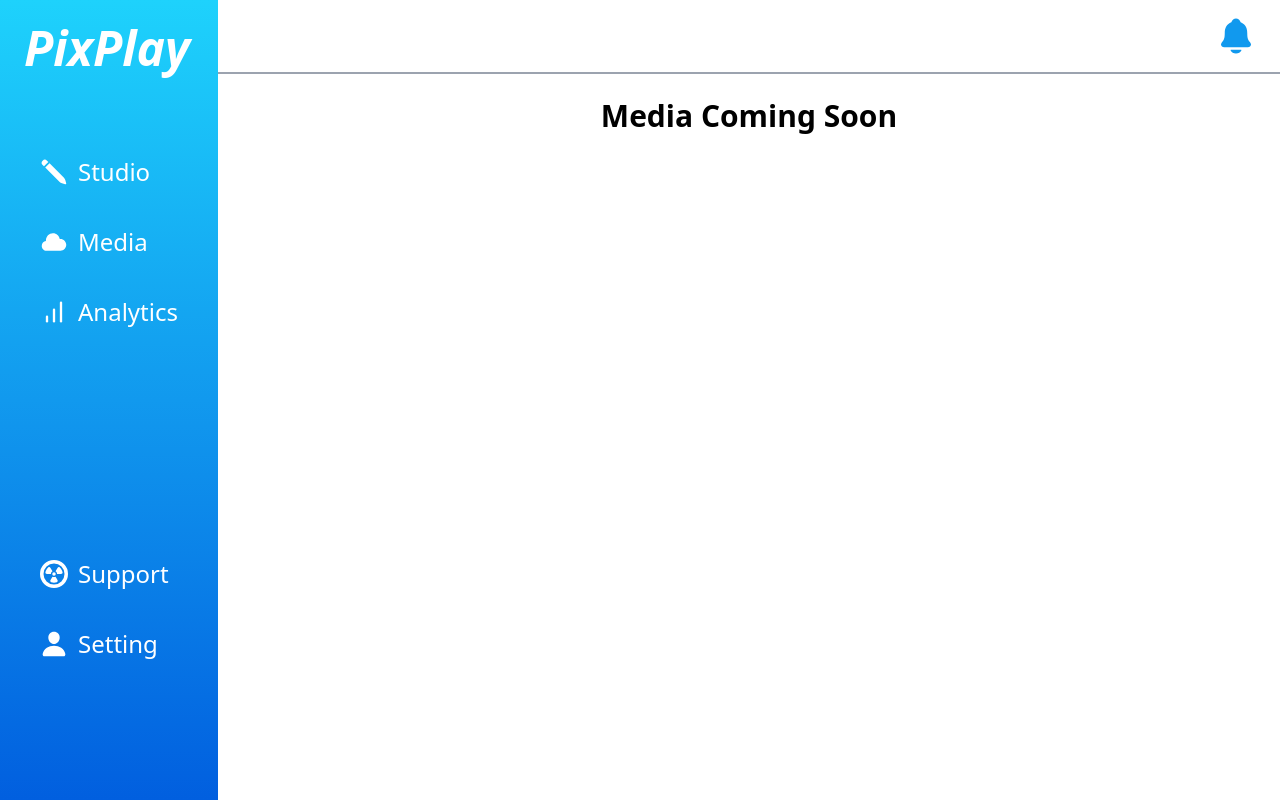
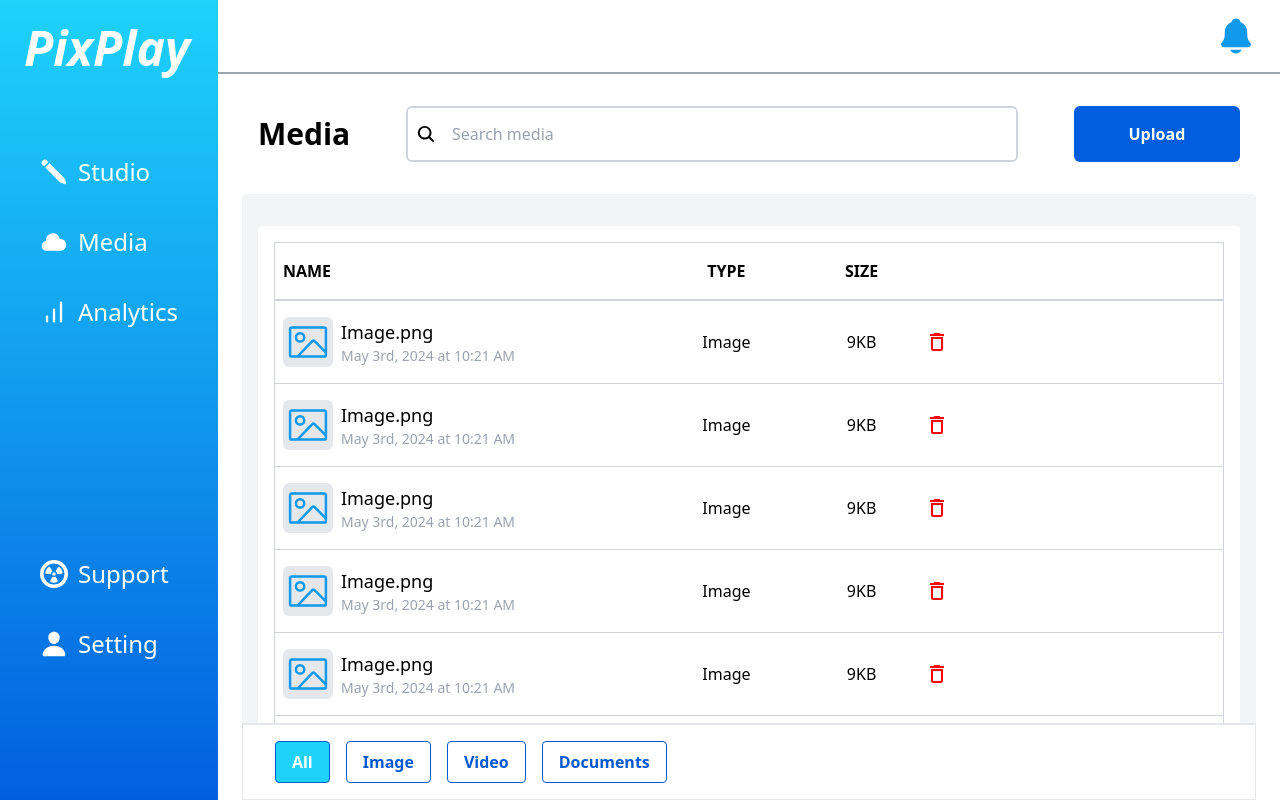
Before and after one commit to Aljoboyer/pixplaydemo, a React (Vite) app: page /dashboard/Media in a window 1280 px wide. Built offline with nearby package versions, Linux system fonts and the light colour scheme.

Commit message:
media done

```diff
--- a/src/components/admin/Media/MediaList.jsx
+++ b/src/components/admin/Media/MediaList.jsx
@@ -15,7 +15,7 @@ const MediaInfo = () => {
         </div>
 }
 
-const MediaList = () => {
+const MediaList = ({mediaDeleteHandler}) => {
   return (
     <div className='bg-gray-100 p-4 mt-4 w-full rounded z-0'>
         <div className='w-full overflow-y-visible overflow-x-auto  mt-4 bg-white p-4 rounded'>
@@ -34,7 +34,7 @@ const MediaList = () => {
                     [1,2,3,4,5,6,7]?.map((item) => (
                       <tr className='border border-b-1 border-gray-300 px-2 cursor-pointer hover:bg-gray-100'>
                       <td className=' py-2 px-2'>
-                      <MediaInfo/>
+                            <MediaInfo/>
                       </td>
                       <td className='px-6 text-center py-2'>
                           Image
@@ -43,14 +43,14 @@ const MediaList = () => {
                           9KB
                       </td>
                       <td className='w-[300px] text-center py-2'>
-                        <MdOutlineDelete color='red' className='' size={24}/>
+                        <MdOutlineDelete onClick={mediaDeleteHandler} color='red' className='' size={24}/>
                       </td>
                   </tr>
                     ))
                    }
                 </tbody>
             </table>
-            </div>
+        </div>
     </div>
   )
 }
--- a/src/components/admin/settings/Teams.jsx
+++ b/src/components/admin/settings/Teams.jsx
@@ -95,6 +95,8 @@ const Teams = () => {
                 <ConfirmationModal
                 onClose={toggleDeleteModal}
                 visible={showDeleteModal}
+                mainTitle={'Delete Jhon@gmail.com'}
+                infoTitle={<><span className='font-medium'>jhonday@gmail.com</span> will be deleted permanently and this action cannot be undone.</>}
                 />
             )
           }
--- a/src/components/common/Layouts/Layout.jsx
+++ b/src/components/common/Layouts/Layout.jsx
@@ -43,7 +43,7 @@ const Layout = ({ children }) => {
 
 
 					<main className=''>
-						<div className={`mx-auto max-w-screen-2xl p-4 md:p-6 2xl:p-10`}>
+						<div className={`mx-auto max-w-screen-2xl px-4 pt-4 md:px-6 md:pt-4 2xl:px-10 2xl:pt-10 `}>
 							{/* <ToastContainer/> */}
 							{children}
 						</div>
--- a/src/components/common/Modals/ConfirmationModal.jsx
+++ b/src/components/common/Modals/ConfirmationModal.jsx
@@ -3,7 +3,7 @@ import { MdOutlineCancel } from 'react-icons/md';
 import { FiPlusCircle } from "react-icons/fi";
 import { MdMailOutline } from "react-icons/md";
 
-const ConfirmationModal = ({ visible, onClose , onClickHandler}) => {
+const ConfirmationModal = ({ visible, onClose , onClickHandler, mainTitle, infoTitle}) => {
 
     const toggleModal = (e) => {
         if (e.target.id === 'ConfirmationModal') onClose();
@@ -30,12 +30,12 @@ const ConfirmationModal = ({ visible, onClose , onClickHandler}) => {
                </div>
 
                 <div className='py-4'>
-                    <h1 className='text-xl md:text-2xl lg:text-3xl font-bold'>Delete Jhon@gmail.com</h1>
-                    <p className='mt-2'><span className='font-medium'>jhonday@gmail.com</span> will be deleted permanently and this action cannot be undone.</p>
+                    <h1 className='text-xl md:text-2xl lg:text-3xl font-bold'>{mainTitle}</h1>
+                    <p className='mt-2'>{infoTitle}</p>
 
                     <div className='flex flex-row justify-end items-center mt-2'>
                         <button onClick={() => onClose()} className='px-4 py-2 ms-2 font-medium border border-2 border-gray-300 rounded-md text-base md:text-lg'>Cancel</button>
-                        <button onClick={() => onClose()} className='px-4 py-2 ms-2 font-medium border border-2 rounded-md bg-[#015FDF] text-white text-base md:text-lg'>Confirm</button>
+                        <button onClick={() => onClose()} className='px-4 py-2 ms-2 font-medium  rounded-md bg-[#c50707] text-white text-base md:text-lg'>Confirm</button>
                     </div>
                 </div>
             </div>
--- a/src/pages/admin/Media/Media.jsx
+++ b/src/pages/admin/Media/Media.jsx
@@ -1,20 +1,32 @@
-import React, { useState } from 'react'
+import React, { useEffect, useState } from 'react'
 import Layout from '../../../components/common/Layouts/Layout';
 import { IoSearch } from "react-icons/io5";
 import MediaList from '../../../components/admin/Media/MediaList';
 import MediaUploadModal from '../../../components/admin/Media/MediaUploadModal/MediaUploadModal';
+import ConfirmationModal from '../../../components/common/Modals/ConfirmationModal';
 
 const Media = () => {
   const [showMediaUploadModal, setShowMediaUploadModal] = useState(false)
+  const [currentTab, setCurrentTab] = useState('')
+  const [mediaDeleteModalShow, setMediaDeleteModalShow] = useState(false)
 
   const toggleUploadModal = () => {
     setShowMediaUploadModal(!showMediaUploadModal);
   };
 
+  const toggleDeleteModal = () => {
+    setMediaDeleteModalShow(!mediaDeleteModalShow)
+  }
+  const mediaDeleteHandler = () => {
+    toggleDeleteModal()
+  }
+  useEffect(() => {
+    setCurrentTab('All')
+  },[])
   return (
     <Layout>
-        <h1 className='text-center text-3xl font-bold'>Media Coming Soon</h1>
-        {/* <div className='w-full xl:flex xl:flex-row lg:flex lg:flex-row  md:flex md:flex-col sm:flex sm:flex-col justify-between items-center sticky top-16 z-999 bg-white  py-4 px-4'>
+        {/* <h1 className='text-center text-3xl font-bold'>Media Coming Soon</h1> */}
+        <div className='w-full xl:flex xl:flex-row lg:flex lg:flex-row  md:flex md:flex-col sm:flex sm:flex-col justify-between items-center sticky top-16 z-999 bg-white  py-4 px-4'>
                 <div className='flex flex-row items-center w-full'>
                     <p className='text-xl font-bold md:text-3xl'>Media</p>
                     <div className='flex flex-row items-center justify-start border border-2 border-gray-300 w-3/4 mx-auto rounded-md'>
@@ -28,14 +40,54 @@ const Media = () => {
                 </div>
         </div>
 
-          <MediaList/>
+          <MediaList mediaDeleteHandler={mediaDeleteHandler}/>
 
           {
-            <MediaUploadModal
+           showMediaUploadModal && <MediaUploadModal
             onClose={toggleUploadModal}
             visible={showMediaUploadModal}
             />
-          } */}
+          }
+
+          {
+            mediaDeleteModalShow && (
+                <ConfirmationModal
+                onClose={toggleDeleteModal}
+                visible={mediaDeleteModalShow}
+                mainTitle={'Move to Trash?'}
+                infoTitle={'image.png will be deleted and moved to the Trash.'}
+                />
+            )
+          }
+          <div className='w-full  sticky bottom-0 z-999 bg-white  py-4 px-4 border border-t-2 border-gray-200'>
+            <div className="overflow-x-auto whitespace-no-wrap lg:overflow-x-none">
+              <div className="inline-flex  mx-2">
+                <div className="ms-2">
+                  <button
+                  onClick={() => setCurrentTab('All')}
+                  className={` font-bold px-2 md:px-4 text-sm md:text-base py-2 border border-1 border-[#0359d2] rounded ${currentTab == 'All' ? 'bg-[#1ED2FC] text-white' : 'text-[#0359d2]'}`}>All</button>
+                </div>
+
+                <div className="mx-4">
+                  <button
+                 onClick={() => setCurrentTab('Image')}
+                  className={`font-bold px-2 md:px-4 text-sm md:text-base py-2 border border-1 border-[#0359d2] rounded ${currentTab == 'Image' ? 'bg-[#1ED2FC] text-white' : 'text-[#0359d2]'}`}>Image</button>
+                </div>
+
+                <div className="">
+                  <button
+                  onClick={() => setCurrentTab('Video')}
+                  className={`font-bold px-2 md:px-4 text-sm md:text-base py-2 border border-1 border-[#0359d2] rounded ${currentTab == 'Video' ? 'bg-[#1ED2FC] text-white' : 'text-[#0359d2]'}`}>Video</button>
+                </div>
+
+                <div className="mx-4">
+                  <button
+                  onClick={() => setCurrentTab('Documents')}
+                  className={`font-bold px-2 md:px-4 text-sm md:text-base py-2 border border-1 border-[#0359d2] rounded ${currentTab == 'Documents' ? 'bg-[#1ED2FC] text-white' : 'text-[#0359d2]'}`}>Documents</button>
+                </div>
+              </div>
+            </div>
+        </div>
     </Layout>
   )
 }
```
